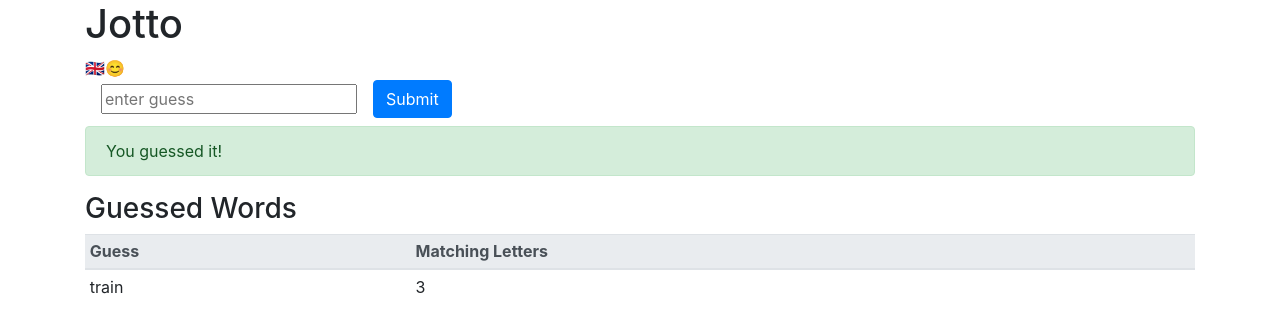
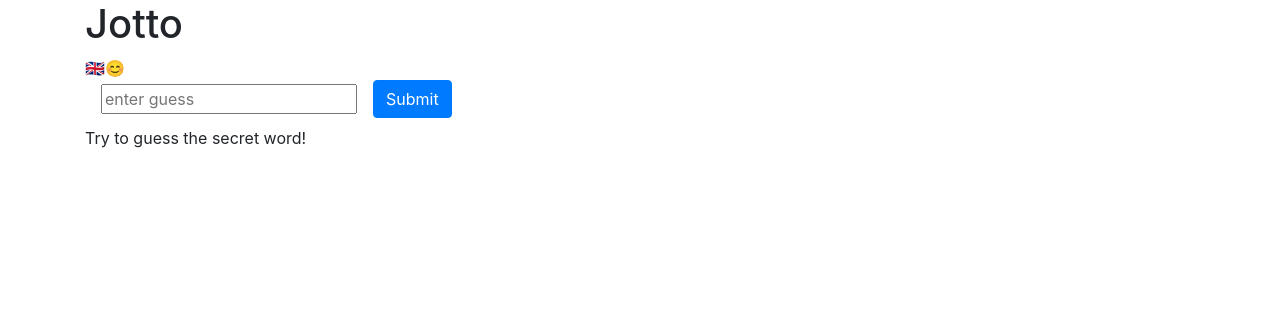
Before and after one commit to divtacular/react-jest-enzyme, a React (Create React App) app: page / in a window 1280 px wide. Shown: the top 332 px of the page. Built offline with nearby package versions, Linux system fonts and the light colour scheme.

Commit message:
L18n support for GuessedWords component
with tests

```diff
--- a/src/App.js
+++ b/src/App.js
@@ -66,10 +66,8 @@ const App = () => {
             <languageContext.Provider value={state.language}>
                 <LanguagePicker setLanguage={setLanguage}/>
                 <Input secretWord={state.secretWord}/>
-                <Congrats success={true}/>
-                <GuessedWords guessedWords={[
-                    {guessedWord: 'train', letterMatchCount: 3}
-                ]}/>
+                <Congrats success={false}/>
+                <GuessedWords guessedWords={[]}/>
             </languageContext.Provider>
         </div>
     );
--- a/src/components/GuessedWords.js
+++ b/src/components/GuessedWords.js
@@ -1,13 +1,17 @@
 import React from 'react';
 import PropTypes from 'prop-types';
+
+import languageContext from "../contexts/languageContext";
+import stringsModule from "../helpers/strings";
 
 const GuessedWords = (props) => {
     let contents;
 
+    const language = React.useContext(languageContext);
+
     if (props.guessedWords.length === 0) {
-        contents = <p data-test={"guess-instructions"}>Guess the secret word!</p>;
+        contents = <p data-test={"guess-instructions"}>{stringsModule.getStringByLanguage(language, 'guessPrompt')}</p>;
     } else {
-
         const guessedWordsRows = props.guessedWords.map(({guessedWord, letterMatchCount}, i) => {
             return <tr key={i} data-test={"guessed-word"}>
                 <td>{guessedWord}</td>
@@ -16,12 +20,12 @@ const GuessedWords = (props) => {
         });
 
         contents = <div data-test={"guessed-words"}>
-            <h3>Guessed Words</h3>
+            <h3>{stringsModule.getStringByLanguage(language, 'guessedWords')}</h3>
             <table className={"table table-sm"}>
                 <thead className={"thead-light"}>
                     <tr>
-                        <th>Guess</th>
-                        <th>Matching Letters</th>
+                        <th>{stringsModule.getStringByLanguage(language, 'guessColumnHeader')}</th>
+                        <th>{stringsModule.getStringByLanguage(language, 'matchingLettersColumnHeader')}</th>
                     </tr>
                 </thead>
                 <tbody>
```
Also changed, not shown: 2 other files (tests, documents, lock files or other folders).
